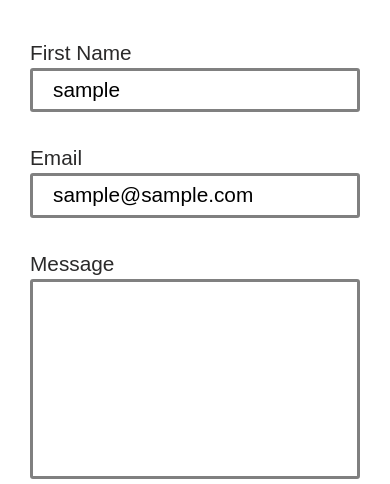
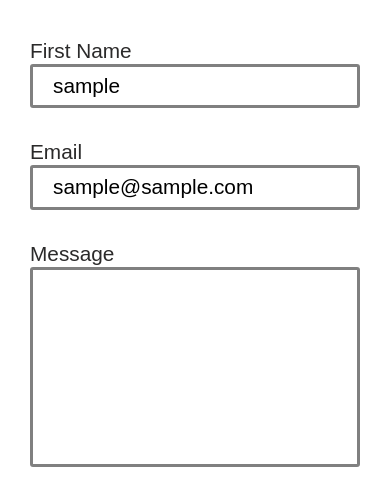
Before and after one commit to stephehutch/Responsive-Portfolio, a plain HTML site: page contact.html in a window 390 px wide. Shown: the part 360-844 px from the top of the page. Drawn offline with Linux system fonts and the light colour scheme.

Commit message:
Update 768.css

```diff
--- a/768.css
+++ b/768.css
@@ -16,7 +16,7 @@
     input[type=text] {
         width: 100%;
         margin-bottom: 30px;
-        font-size: 200%;
+        font-size: 100%;
         line-height: 1.75;
     }
 
@@ -45,8 +45,8 @@
     }
 
     form {
-        font-size: 200%;
-        line-height: 1.5;
+        font-size: 110%;
+        line-height: 1.3;
     }
 
     }
```
